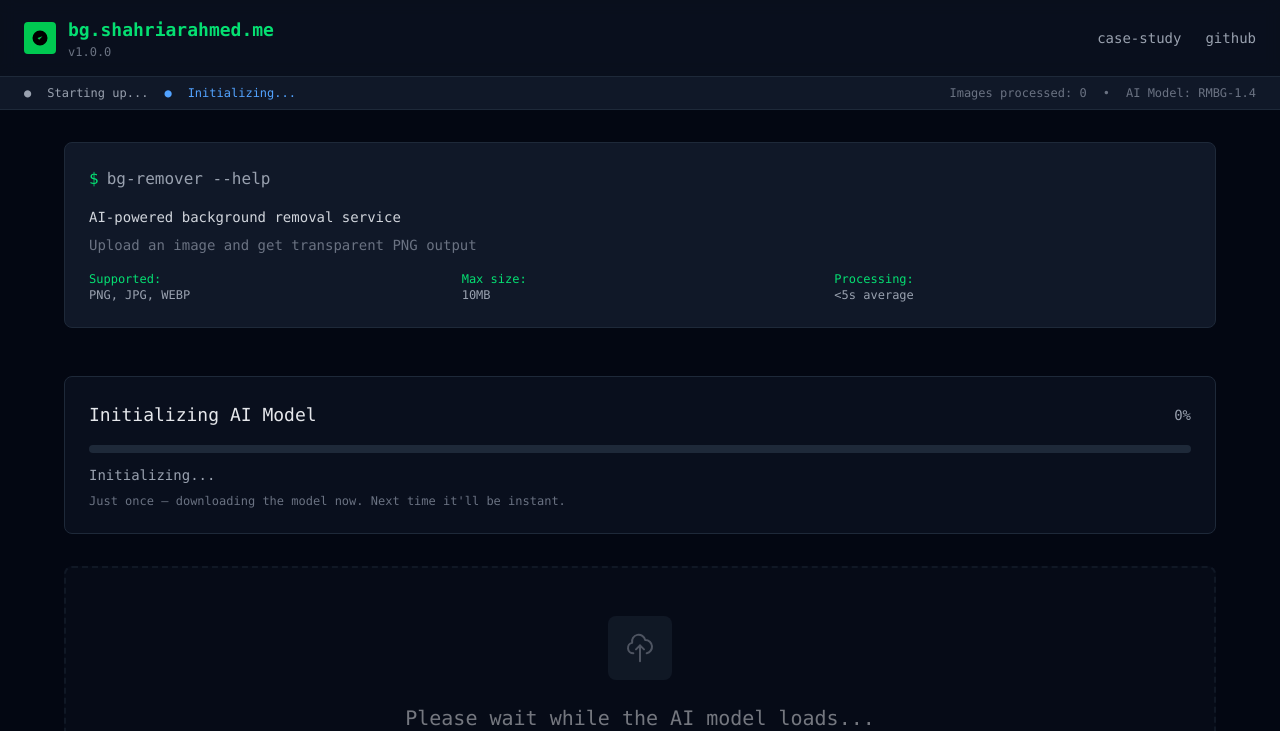
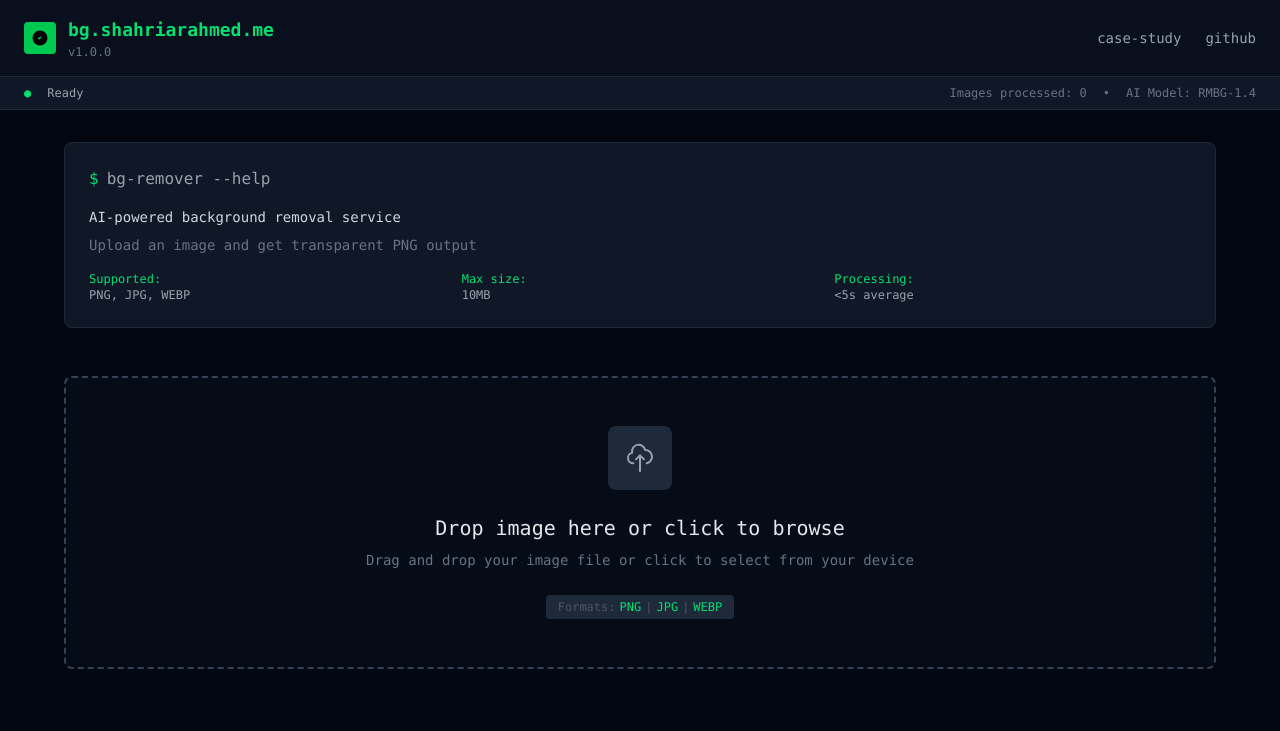
Before and after one commit to shahriarAS/bg-remover, a React (Vite) app: page / in a window 1280 px wide. Shown: the top 731 px of the page. Built offline with nearby package versions, Linux system fonts and the light colour scheme.

Commit message:
feat: refactor model loading and processing logic; simplify StatusBar and UploadArea components

```diff
--- a/src/App.tsx
+++ b/src/App.tsx
@@ -24,15 +24,11 @@ const App: React.FC = () => {
   const [selectedImageFile, setSelectedImageFile] = useState<File | null>(null);
   const [processedImages, setProcessedImages] = useState<ProcessedImage[]>([]);
   const [isProcessing, setIsProcessing] = useState(false);
-  const [isModelLoading, setIsModelLoading] = useState(true); // Start with true since we'll load on app start
-  const [isModelReady, setIsModelReady] = useState(false);
+  const [isModelLoading, setIsModelLoading] = useState(false);
   const [fileName, setFileName] = useState<string>("");
   const [fileSize, setFileSize] = useState<number>(0);
   const [processingProgress, setProcessingProgress] = useState(0);
-  const [modelLoadingProgress, setModelLoadingProgress] = useState(0);
   const [progressMessage, setProgressMessage] = useState<string>("");
-  const [modelLoadingMessage, setModelLoadingMessage] =
-    useState<string>("Initializing...");
   const [startTime, setStartTime] = useState<number | null>(null);
   const worker = useRef<Worker | null>(null);
   const [processedCount, setProcessedCount] = useState(
@@ -41,23 +37,20 @@ const App: React.FC = () => {
 
   // Start the image processing workflow
   const processImage = useCallback(async () => {
-    if (!isModelReady) {
-      console.log("Model not ready yet, waiting...");
-      return;
-    }
-
     setIsProcessing(true);
     setProcessingProgress(0);
     setProgressMessage("");
     setStartTime(Date.now());
 
+    // Initialize worker if needed and set loading state
+    if (!worker.current) {
+      setIsModelLoading(true);
+    }
+
     worker?.current?.postMessage({
-      type: "processImage",
-      data: {
-        image: selectedImageFile,
-      },
+      type: "initialize",
     });
-  }, [isModelReady, selectedImageFile]);
+  }, []);
 
   // Convert processed image data to blob URL
   const createImageFromProcessedData = useCallback(
@@ -114,6 +107,7 @@ const App: React.FC = () => {
 
       setProcessedImages((prev) => [processedImage, ...prev]);
       setIsProcessing(false);
+      setIsModelLoading(false);
       setProcessingProgress(0);
       setProgressMessage("");
       setProcessedCount((count) => {
@@ -133,16 +127,10 @@ const App: React.FC = () => {
         setFileName(file.name);
         setFileSize(file.size);
         setSelectedImageFile(file);
-
-        // Only process the image if the model is ready
-        if (isModelReady) {
         processImage();
       }
-        // If model is not ready, processImage will be called automatically
-        // when the model becomes ready (handled in useEffect)
-      }
     },
-    [processImage, isModelReady]
+    [processImage]
   );
 
   const handleDrag = useCallback((e: React.DragEvent) => {
@@ -205,34 +193,27 @@ const App: React.FC = () => {
       switch (e.data.status) {
         case "progress":
           if (typeof e.data.progress === "number") {
-            if (isModelReady) {
-              // Image processing progress
             setProcessingProgress(e.data.progress);
             if (e.data.message) {
               setProgressMessage(e.data.message);
-              }
-            } else {
-              // Model loading progress
-              setModelLoadingProgress(e.data.progress);
-              if (e.data.message) {
-                setModelLoadingMessage(e.data.message);
-              }
             }
           }
           break;
 
         case "ready":
           setIsModelLoading(false);
-          setIsModelReady(true);
-          setModelLoadingProgress(100);
-          setModelLoadingMessage("Model ready!");
+          setProcessingProgress(0);
+          setProgressMessage("Model ready! Starting image processing...");
 
-          // If there's a pending image to process, start processing it
-          // if (selectedImageFile) {
-          //   setTimeout(() => {
-          //     processImage();
-          //   }, 100);
-          // }
+          // Small delay to show the "ready" message before starting processing
+          setTimeout(() => {
+            worker?.current?.postMessage({
+              type: "processImage",
+              data: {
+                image: selectedImageFile,
+              },
+            });
+          }, 500);
           break;
 
         case "complete":
@@ -245,6 +226,7 @@ const App: React.FC = () => {
           } catch (error) {
             console.error("Failed to process image data:", error);
             setIsProcessing(false);
+            setIsModelLoading(false);
             setProcessingProgress(0);
             setProgressMessage("Error processing image");
           }
@@ -252,34 +234,19 @@ const App: React.FC = () => {
 
         case "error":
           console.error("Worker error:", e.data.message);
-          if (isModelReady) {
           setIsProcessing(false);
+          setIsModelLoading(false);
           setProcessingProgress(0);
           setProgressMessage("Error: " + e.data.message);
-          } else {
-            setIsModelLoading(false);
-            setModelLoadingMessage("Error loading model: " + e.data.message);
-          }
           break;
       }
     };
 
     worker.current.addEventListener("message", onMessageReceived);
 
-    // Initialize the model immediately when the app starts
-    worker.current.postMessage({
-      type: "initialize",
-    });
-
     return () =>
       worker.current?.removeEventListener("message", onMessageReceived);
-  }, [
-    selectedImageFile,
-    createImageFromProcessedData,
-    processImageComplete,
-    processImage,
-    isModelReady,
-  ]);
+  }, [selectedImageFile, createImageFromProcessedData, processImageComplete]);
 
   return (
     <div className="min-h-screen bg-gray-950 text-gray-100 font-mono">
@@ -287,46 +254,16 @@ const App: React.FC = () => {
       <StatusBar
         isProcessing={isProcessing}
         isModelLoading={isModelLoading}
-        isModelReady={isModelReady}
         processedCount={processedCount}
-        modelLoadingProgress={modelLoadingProgress}
-        modelLoadingMessage={modelLoadingMessage}
       />
       <main className="px-6 py-8">
         <div className="max-w-6xl mx-auto">
           {!selectedImage && <Intro />}
-
-          {/* Model Loading Progress */}
-          {isModelLoading && (
-            <div className="mb-8 bg-gray-900/50 border border-gray-800 rounded-lg p-6">
-              <div className="flex items-center justify-between mb-4">
-                <h3 className="text-lg font-medium text-gray-200">
-                  Initializing AI Model
-                </h3>
-                <span className="text-sm text-gray-400">
-                  {modelLoadingProgress}%
-                </span>
-              </div>
-              <div className="w-full bg-gray-800 rounded-full h-2 mb-3">
-                <div
-                  className="bg-blue-500 h-2 rounded-full transition-all duration-300 ease-out"
-                  style={{ width: `${modelLoadingProgress}%` }}
-                ></div>
-              </div>
-              <p className="text-sm text-gray-400">{modelLoadingMessage}</p>
-              <p className="text-xs text-gray-500 mt-2">
-                Just once — downloading the model now. Next time it{"'"}ll be
-                instant.
-              </p>
-            </div>
-          )}
-
           <UploadArea
             dragActive={dragActive}
             handleDrag={handleDrag}
             handleDrop={handleDrop}
             handleFileSelect={handleFileSelect}
-            isModelReady={isModelReady}
           />
           <ProcessingStatus
             isProcessing={isProcessing}
--- a/src/components/StatusBar.tsx
+++ b/src/components/StatusBar.tsx
@@ -3,39 +3,30 @@ import React from "react";
 interface StatusBarProps {
   isProcessing: boolean;
   isModelLoading?: boolean;
-  isModelReady?: boolean;
   processedCount?: number;
-  modelLoadingProgress?: number;
-  modelLoadingMessage?: string;
 }
 
 const StatusBar: React.FC<StatusBarProps> = ({
   isProcessing,
   isModelLoading,
-  isModelReady,
   processedCount,
-  modelLoadingMessage,
 }) => {
   return (
     <div className="bg-gray-900 border-b border-gray-800 px-6 py-2">
       <div className="max-w-7xl mx-auto flex items-center justify-between text-xs">
         <div className="flex items-center space-x-4">
-          <span className={`text-${isModelReady ? 'green' : 'gray'}-400`}>●</span>
-          <span className={`text-${isModelReady ? 'green' : 'gray'}-400`}>
-            {isModelReady ? 'Ready' : 'Starting up...'}
-          </span>
+          <span className="text-green-400">●</span>
+          <span className="text-gray-400">Ready</span>
           {isModelLoading && (
             <>
               <span className="text-blue-400">●</span>
-              <span className="text-blue-400">
-                {modelLoadingMessage}
-              </span>
+              <span className="text-blue-400">Loading model...</span>
             </>
           )}
           {isProcessing && !isModelLoading && (
             <>
               <span className="text-yellow-400">●</span>
-              <span className="text-yellow-400">Processing image...</span>
+              <span className="text-yellow-400">Processing...</span>
             </>
           )}
         </div>
--- a/src/components/UploadArea.tsx
+++ b/src/components/UploadArea.tsx
@@ -5,38 +5,26 @@ interface UploadAreaProps {
   handleDrag: (e: React.DragEvent) => void;
   handleDrop: (e: React.DragEvent) => void;
   handleFileSelect: (e: React.ChangeEvent<HTMLInputElement>) => void;
-  isModelReady?: boolean;
 }
 
-const UploadArea: React.FC<UploadAreaProps> = ({
-  dragActive,
-  handleDrag,
-  handleDrop,
-  handleFileSelect,
-  isModelReady = false
-}) => (
+const UploadArea: React.FC<UploadAreaProps> = ({ dragActive, handleDrag, handleDrop, handleFileSelect }) => (
   <div className="mb-8">
     <div
       className={`relative border-2 border-dashed rounded-lg transition-all duration-200 ${
-        !isModelReady
-          ? "border-gray-800 bg-gray-900/50 opacity-50"
-          : dragActive
+        dragActive
           ? "border-green-400 bg-green-400/5"
           : "border-gray-700 hover:border-gray-600 bg-gray-900/30"
       }`}
-      onDragEnter={isModelReady ? handleDrag : undefined}
-      onDragLeave={isModelReady ? handleDrag : undefined}
-      onDragOver={isModelReady ? handleDrag : undefined}
-      onDrop={isModelReady ? handleDrop : undefined}
+      onDragEnter={handleDrag}
+      onDragLeave={handleDrag}
+      onDragOver={handleDrag}
+      onDrop={handleDrop}
     >
       <input
         type="file"
         accept="image/*"
         onChange={handleFileSelect}
-        disabled={!isModelReady}
-        className={`absolute inset-0 w-full h-full opacity-0 ${
-          isModelReady ? "cursor-pointer" : "cursor-not-allowed"
-        }`}
+        className="absolute inset-0 w-full h-full opacity-0 cursor-pointer"
       />
       <div className="p-12 text-center">
         <div className="inline-flex items-center justify-center w-16 h-16 bg-gray-800 rounded-lg mb-6">
@@ -44,16 +32,8 @@ const UploadArea: React.FC<UploadAreaProps> = ({
             <path strokeLinecap="round" strokeLinejoin="round" strokeWidth={1.5} d="M7 16a4 4 0 01-.88-7.903A5 5 0 1115.9 6L16 6a5 5 0 011 9.9M15 13l-3-3m0 0l-3 3m3-3v12" />
           </svg>
         </div>
-        <h3 className="text-xl font-medium text-gray-200 mb-2">
-          {isModelReady
-            ? "Drop image here or click to browse"
-            : "Please wait while the AI model loads..."}
-        </h3>
-        <p className="text-gray-500 text-sm mb-6">
-          {isModelReady
-            ? "Drag and drop your image file or click to select from your device"
-            : "The background removal model is being downloaded and initialized"}
-        </p>
+        <h3 className="text-xl font-medium text-gray-200 mb-2">Drop image here or click to browse</h3>
+        <p className="text-gray-500 text-sm mb-6">Drag and drop your image file or click to select from your device</p>
         <div className="inline-flex items-center space-x-1 text-xs text-gray-600 bg-gray-800 px-3 py-1 rounded">
           <span>Formats:</span>
           <code className="text-green-400">PNG</code>
--- a/src/worker.ts
+++ b/src/worker.ts
@@ -41,7 +41,7 @@ export async function initializeModel(): Promise<void> {
                     self.postMessage({
                         status: 'progress',
                         progress: modelProgress,
-                        message: `Loading model: ${modelProgress}%`
+                        message: `Loading model: ${modelProgress}% — Just once — downloading the model now. Next time it’ll be instant.`
                     });
                 }
             }
```
Lines whose indentation alone changed are shown as unchanged.
